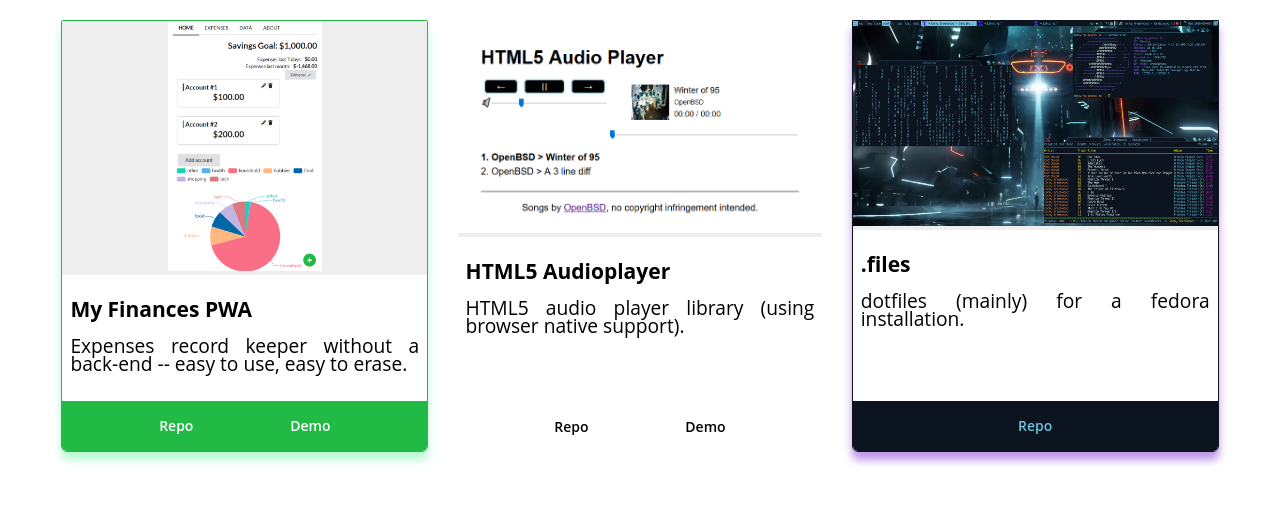
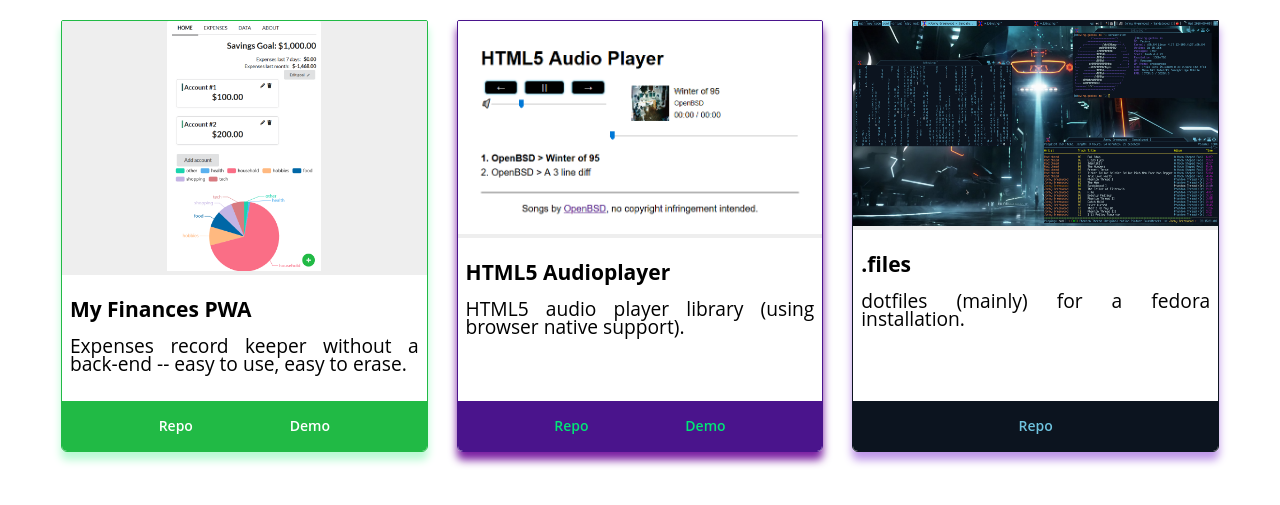
Before and after one commit to JuanKman94/juankman94.github.io, a plain HTML site: page index.html in a window 1280 px wide. Shown: the part 49-554 px from the top of the page. Drawn offline with Linux system fonts and the light colour scheme.

Commit message:
Add colors to html5-audioplayer card

```diff
--- a/css/styles.css
+++ b/css/styles.css
@@ -17,6 +17,13 @@ body {
   --bg-color-light: #be95e8;
   --text-color: #6fc3df;
   --box-shadow-color: rgba(206, 178, 252, 0.48);
+}
+
+.html5-audioplayer {
+  --bg-color: #4a148c;
+  --bg-color-light: #7b1fa2;
+  --text-color: #00e676;
+  --box-shadow-color: rgba(106, 27, 154, 0.48);
 }
 
 .my-finances {
```
